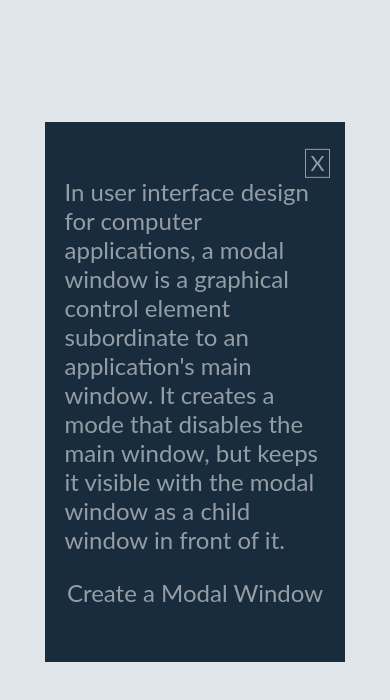
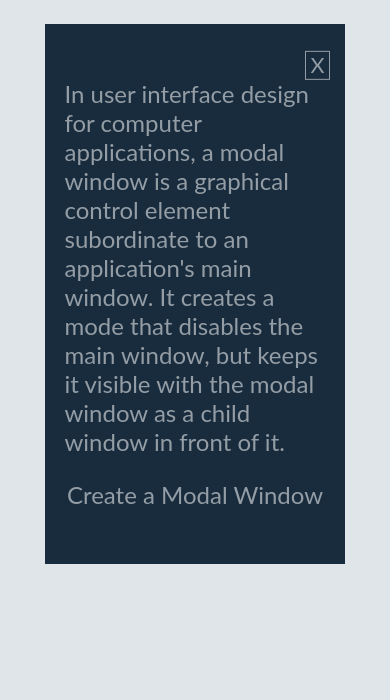
Before and after one commit to VeronikaSerhiienko/windowmodal, a website: page src/index.html in a window 390 px wide. Both pictures are taken after a click on the label "Show Modal Window". Drawn offline with nearby package versions, Linux system fonts and the light colour scheme; files that its build step writes are made by us from their sources.

Commit message:
fixed for i phone landscape

```diff
--- a/src/style/_modalw.scss
+++ b/src/style/_modalw.scss
@@ -2,7 +2,6 @@
   height: 100vh;
   display: flex;
   font-family: $font-stack;
-  background-color: $bodybg;
   font-size: $text-size;
   color: $textcolor;
 
@@ -45,8 +44,8 @@
     min-width: 300px;
     background-color: $bgcolor;
     padding: 8% 5%;
-    position: fixed;
-    top: 40%;
+    position: absolute;
+    top: 15rem;
     left: 50%;
     display: none;
     text-align: left;
--- a/src/style/_reset.scss
+++ b/src/style/_reset.scss
@@ -5,6 +5,10 @@ div {
   padding: 0;
 }
 
+body {
+  background: #e0e5ea;
+}
+
 * {
 	box-sizing: border-box;
 }
```
